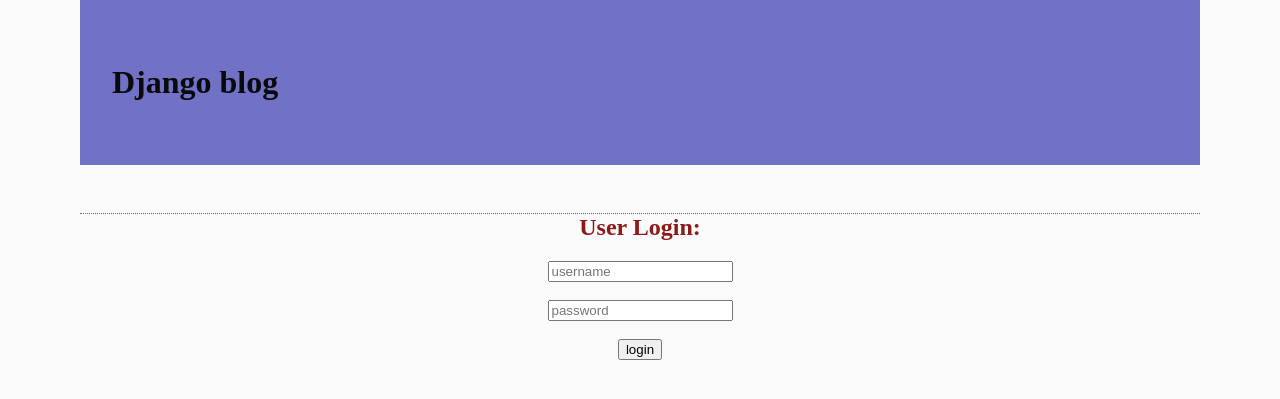
After one commit to zzy624/myweb, a Django app: page /login/ in a window 1280 px wide. The commit adds this page. Shown: the top 399 px of the page. Run offline with Django 3.2, Linux system fonts and the light colour scheme; parts of the project's set-up code (start-up, migrations or seed data) failed here and were passed over.

Commit message:
update: -cookie&session -login&logout htmlpage

```diff
--- a/blog/templates/index.html
+++ b/blog/templates/index.html
@@ -1,6 +1,10 @@
 {% extends "base.html" %}
 {% block content %}
-
+    <div style="float: right">
+        <a>嘿!{{ user }}欢迎</a>
+        <a href="/logout/">退出</a> &nbsp;
+    <hr/>
+    </div>
     {% for blog in blogs %}
         <h2>{{ blog.title }}</h2>
         <p>{{ blog.timestamp }}</p>
--- /dev/null
+++ b/blog/templates/login.html
@@ -0,0 +1,15 @@
+{%  extends "base.html" %}
+{% block content %}
+
+<center>
+    <h2>User Login:</h2>
+    <form method="post" action="/login_action/">
+        <input name="username" type="'text" placeholder="username"><br><br>
+        <input name="password" type="password" placeholder="password"><br><br>
+        <button id="btn" type="submit">login</button>
+        {{ error }}
+        {% csrf_token %}
+    </form>
+</center>
+
+{% endblock %}
--- a/blog/views.py
+++ b/blog/views.py
@@ -1,7 +1,41 @@
 from blog.models import Blog
 from django.shortcuts import render_to_response
+from django.shortcuts import render
+from django.http import HttpResponse,HttpResponseRedirect
+from django.shortcuts import RequestContext
+from django.contrib import auth
 
 # Create your views here.
 def index(request):
     blog_list = Blog.objects.all()
-    return render_to_response('index.html',{'blogs':blog_list})
+    # username = request.COOKIES.get('username','') #读取浏览器cookie
+    username = request.session.get('username','') #读取浏览器session
+    user = username[0]
+    return render_to_response('index.html',
+                              {'user':user,'blogs':blog_list})
+
+def login(request):
+    return render(request,'login.html')
+
+def login_action(request):
+    username = request.POST.get('username','')
+    password = request.POST.get('password','')
+    users_ = [username]
+    user = auth.authenticate(username=username,password=password)
+    if user is not None:
+        auth.login(request,user) #验证登录
+        response = HttpResponseRedirect('/index/')
+        # response.set_cookie('username',username,3600) #用户名cookie
+        request.session['username'] = users_ #将session信息写到服务器
+        return response
+        # return HttpResponse('login success')
+    else:
+        return render_to_response('login.html',
+                                  {'error':'username or password error!'},
+                                  context_instance=RequestContext(request))
+
+def logout(request):
+    response = HttpResponseRedirect('/login/') #返回登录页面
+    # response.delete_cookie('username') #清理cookie里保存username
+    del request.session['username'] #清理用户session
+    return response
--- a/myweb/urls.py
+++ b/myweb/urls.py
@@ -15,8 +15,12 @@ Including another URLconf
 """
 from django.conf.urls import url
 from django.contrib import admin
+from blog import views
 
 urlpatterns = [
     url(r'^admin/', admin.site.urls),
-    url(r'^index/$', 'blog.views.index'),
+    url(r'^index/$', views.index),
+    url(r'^login/$', views.login),
+    url(r'^login_action/$',views.login_action),
+    url(r'^logout/$',views.logout),
 ]
```
Also changed, not shown: db.sqlite3.
